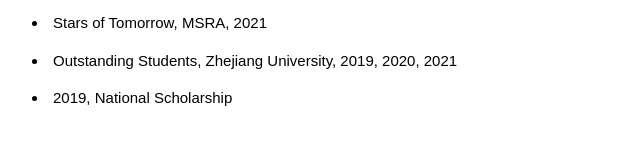
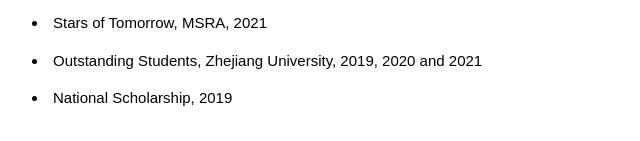
Before and after one commit to Nealcly/Nealcly.github.io, a plain HTML site: page index.html in a window 1280 px wide. Shown: the part 2535-2676 px from the top of the page, 274-914 px from the left. Drawn offline with Linux system fonts and the light colour scheme.

Commit message:
Update index.html

```diff
--- a/index.html
+++ b/index.html
@@ -249,8 +249,8 @@
     <h2>Awards</h2>
     <p><li> Westlake Presidential Award, 2022</p>
     <p><li> Stars of Tomorrow, MSRA, 2021</p>
-    <p><li> Outstanding Students, Zhejiang University, 2019, 2020, 2021</p>
-    <p><li> 2019, National Scholarship</p>
+    <p><li> Outstanding Students, Zhejiang University, 2019, 2020 and 2021</p>
+    <p><li> National Scholarship, 2019</p>
   </div>
 
 
```
